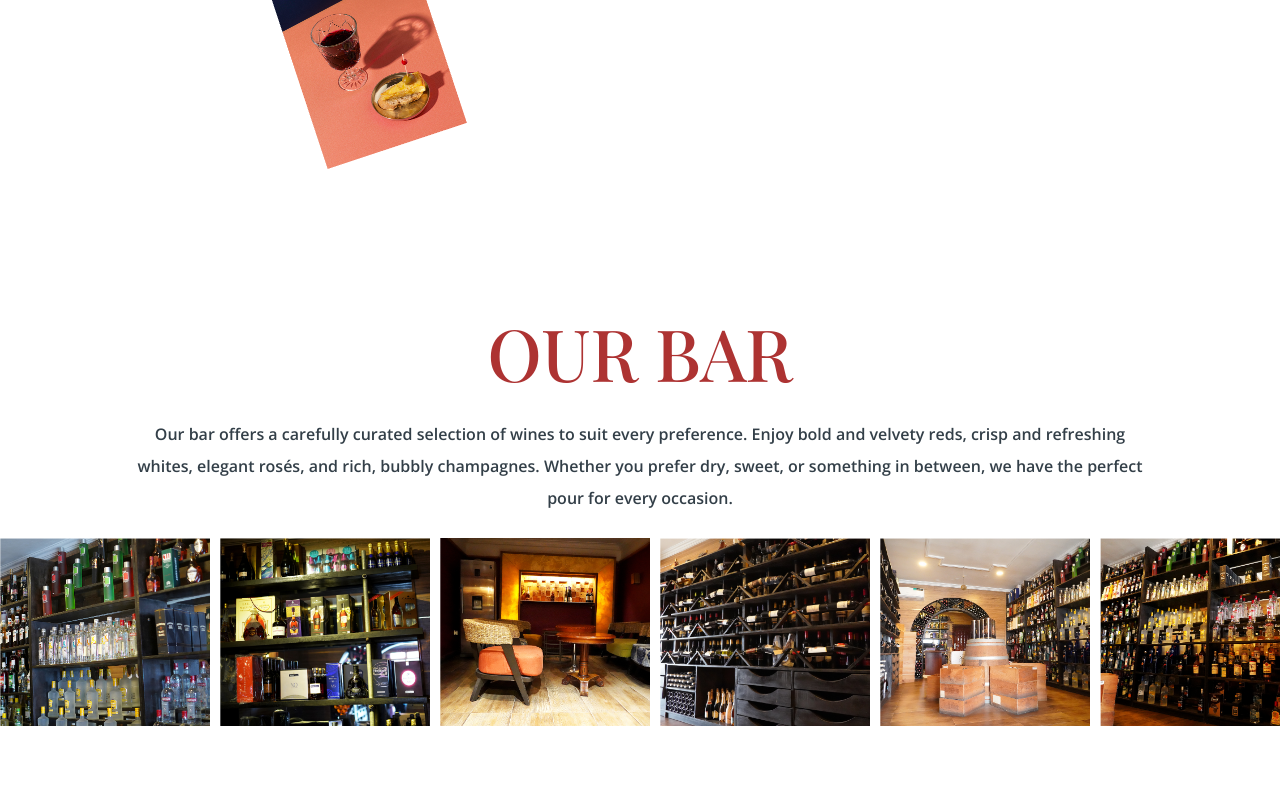
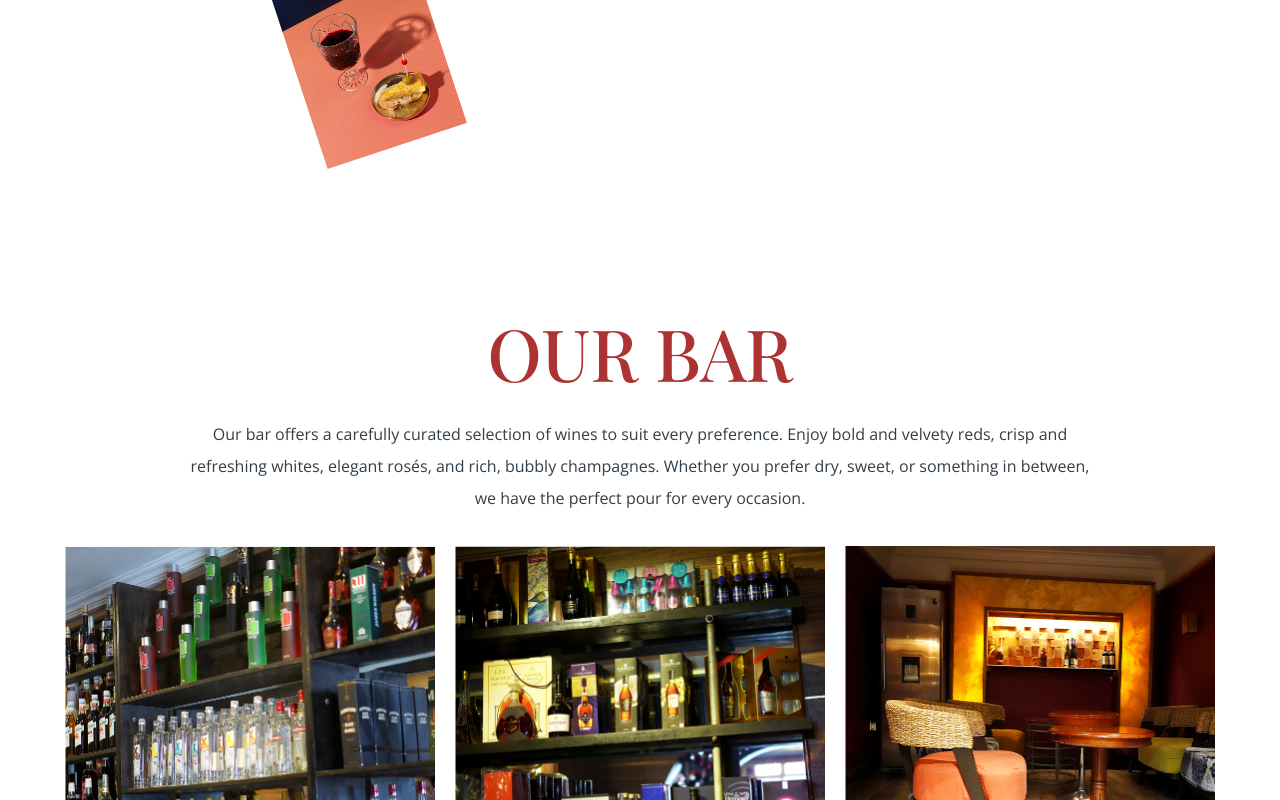
Before and after one commit to liljdot/Ubotex-xowine, a Next.js app: page / in a window 1280 px wide. Shown: the part 2020-2820 px from the top of the page. Built offline with nearby package versions, Linux system fonts and the light colour scheme; a web font is replaced by a local one.

Commit message:
Update BarSection and Gallery components for improved layout and styling

```diff
--- a/src/app/components/home/BarSection.tsx
+++ b/src/app/components/home/BarSection.tsx
@@ -1,18 +1,17 @@
 import { openSans } from "@/app/layout";
-import Image, { StaticImageData } from "next/image";
 import Gallery from "./Gallery";
 
 const BarSection: React.FC = () => {
 
     return (
         <>
-            <section className="bg-neutral flex flex-col gap-6 py-15 xl:py-45">
-                <div className="flex flex-col gap-2.5 md:gap-8 lg:gap-12 xl:gap-7.5">
+            <section className="bg-neutral flex flex-col gap-6 md:gap-7 lg:gap-8 py-15 md:py-24 lg:py-36 xl:py-45">
+                <div className="flex flex-col gap-2.5 md:gap-4 lg:gap-6 xl:gap-7.5">
                     <h3 className="text-primary text-center self-center text-xl md:text-3xl lg:text-5xl xl:text-7xl font-semibold xl:font-medium opacity-80">
                         OUR BAR
                     </h3>
 
-                    <p className={"text-center text-sm/6 md:text-base/8 xl:font-semibold text-base-content grow-0 px-12 md:px-10 lg:px-20 xl:px-32 " + openSans.className}>
+                    <p className={"text-center text-sm/6 md:text-base/8 text-base-content grow-0 px-12 md:px-20 lg:px-32 xl:px-47.5 " + openSans.className}>
                         Our bar offers a carefully curated selection of wines to suit every preference. Enjoy bold and velvety reds, crisp and refreshing whites, elegant rosés, and rich, bubbly champagnes. Whether you prefer dry, sweet, or something in between, we have the perfect pour for every occasion.
                     </p>
                 </div>
--- a/src/app/components/home/Gallery.tsx
+++ b/src/app/components/home/Gallery.tsx
@@ -5,7 +5,7 @@ import Image, { StaticImageData } from "next/image"
 const GalleryImage: React.FC<{ image: StaticImageData }> = ({ image }) => {
 
     return (
-        <figure className="relative w-52.5 h-47 shrink-0">
+        <figure className="relative w-52.5 h-47 md:size-full shrink-0 hover:scale-150 hover:transition-transform duration-300 ease-in-out hover:z-1">
             <Image fill src={image} alt="bar image" />
         </figure>
     )
@@ -17,7 +17,7 @@ const Gallery: React.FC = () => {
 
     return (
         <>
-            <div className="flex flex-row gap-2.5 overflow-x-scroll">
+            <div className="flex flex-row md:grid grid-cols-3 xl:grid-cols-[repeat(3,_370px)] md:auto-rows-[200px] lg:auto-rows-[330px] xl:auto-rows-[358px] gap-2.5 md:gap-4 xl:gap-5 overflow-x-scroll md:overflow-visible justify-center">
                 {
                     images.map((image: any, index: number) => <GalleryImage key={"bar-image-" + index} image={image} />)
                 }
```
